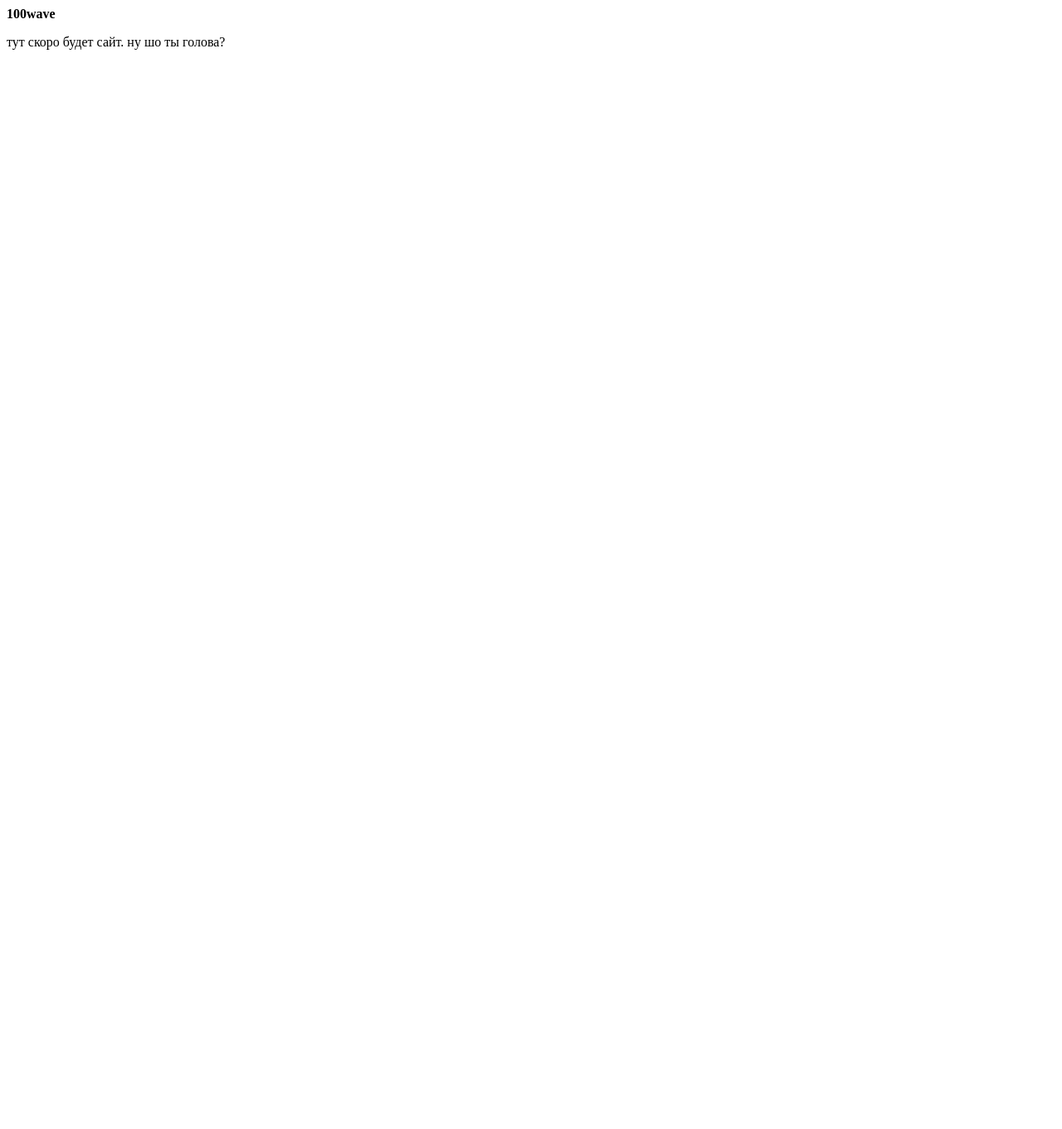
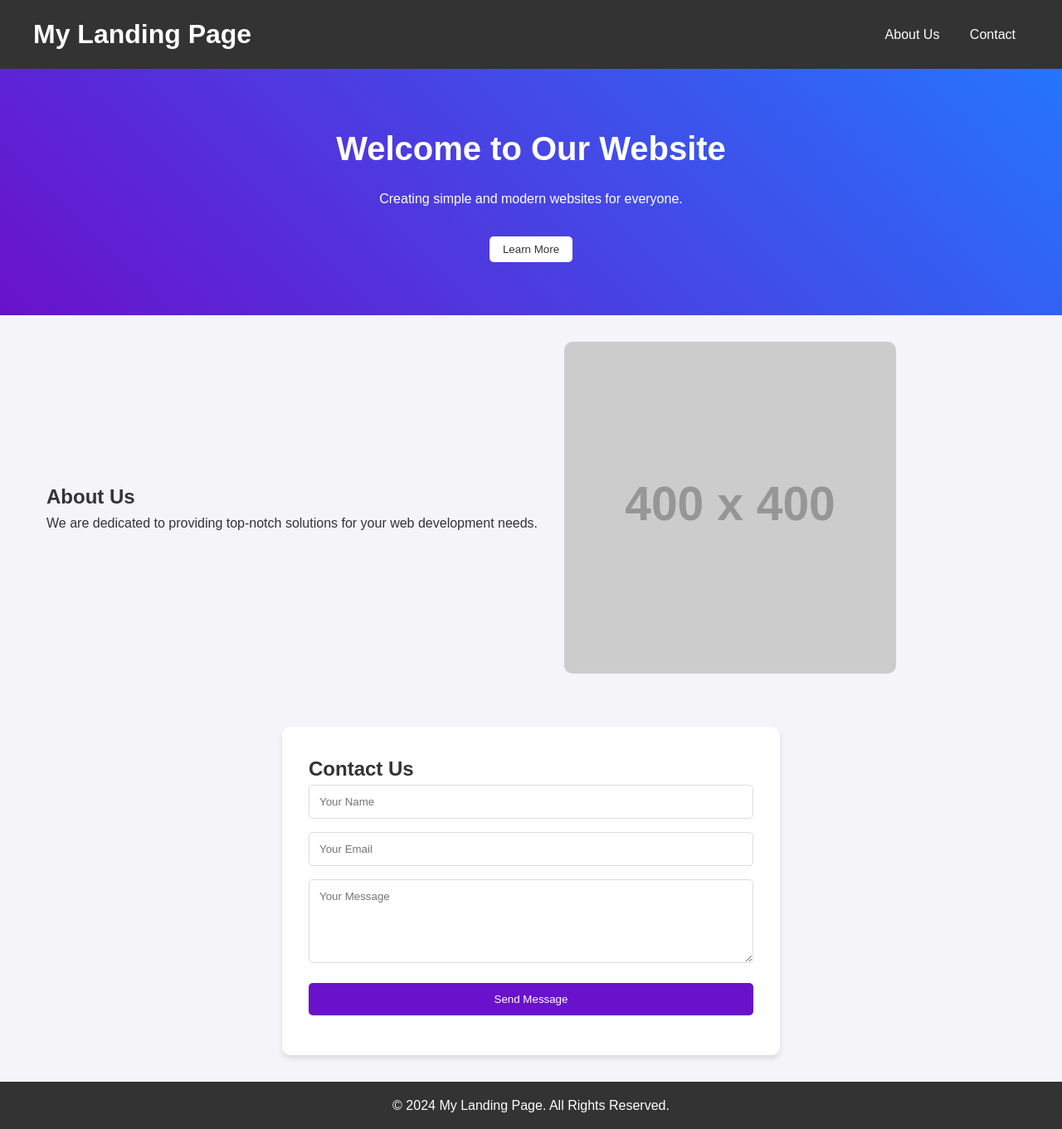
Before and after one commit to 100wave/home, a plain HTML site: page index.html in a window 1280 px wide. Shown: the whole page at 83% size. Before the commit the page ends 800 px from the top, so only its background shows below. Drawn offline with Linux system fonts and the light colour scheme; placeholder pictures from the web are drawn by us.

Commit message:
Update index.html

```diff
--- a/index.html
+++ b/index.html
@@ -1,12 +1,159 @@
 <!DOCTYPE html>
-<html lang="ua">
-  <head>
+<html lang="en">
+<head>
     <meta charset="UTF-8">
     <meta name="viewport" content="width=device-width, initial-scale=1.0">
-    <title>100wave</title>
-  </head>
-  <body>
-    <b>100wave</b>
-    <p>тут скоро будет сайт. ну шо ты голова?</p>
-  </body>
+    <title>Modern Landing Page</title>
+    <style>
+        * {
+            margin: 0;
+            padding: 0;
+            box-sizing: border-box;
+            font-family: Arial, sans-serif;
+        }
+
+        body {
+            line-height: 1.6;
+            color: #333;
+            background: #f4f4f9;
+            margin: 0;
+        }
+
+        header {
+            background: #333;
+            color: #fff;
+            padding: 1rem;
+        }
+
+        header .container {
+            display: flex;
+            justify-content: space-between;
+            align-items: center;
+            max-width: 1200px;
+            margin: auto;
+        }
+
+        header nav a {
+            color: #fff;
+            text-decoration: none;
+            margin: 0 1rem;
+        }
+
+        .hero {
+            background: linear-gradient(45deg, #6a11cb, #2575fc);
+            color: #fff;
+            padding: 4rem 1rem;
+            text-align: center;
+        }
+
+        .hero h1 {
+            font-size: 2.5rem;
+            margin-bottom: 1rem;
+        }
+
+        .hero p {
+            margin-bottom: 2rem;
+        }
+
+        .hero button {
+            background: #fff;
+            color: #333;
+            padding: 0.5rem 1rem;
+            border: none;
+            border-radius: 5px;
+            cursor: pointer;
+        }
+
+        .about {
+            padding: 2rem 1rem;
+            max-width: 1200px;
+            margin: auto;
+            display: flex;
+            gap: 2rem;
+            align-items: center;
+        }
+
+        .about img {
+            max-width: 100%;
+            height: auto;
+            border-radius: 10px;
+        }
+
+        .form {
+            background: #fff;
+            padding: 2rem;
+            max-width: 600px;
+            margin: 2rem auto;
+            border-radius: 10px;
+            box-shadow: 0 4px 6px rgba(0, 0, 0, 0.1);
+        }
+
+        .form input, .form textarea, .form button {
+            width: 100%;
+            margin-bottom: 1rem;
+            padding: 0.75rem;
+            border: 1px solid #ddd;
+            border-radius: 5px;
+        }
+
+        .form button {
+            background: #6a11cb;
+            color: #fff;
+            border: none;
+            cursor: pointer;
+        }
+
+        footer {
+            text-align: center;
+            padding: 1rem;
+            background: #333;
+            color: #fff;
+        }
+
+        footer a {
+            color: #fff;
+            text-decoration: none;
+            margin: 0 0.5rem;
+        }
+    </style>
+</head>
+<body>
+    <header>
+        <div class="container">
+            <h1>My Landing Page</h1>
+            <nav>
+                <a href="#about">About Us</a>
+                <a href="#contact">Contact</a>
+            </nav>
+        </div>
+    </header>
+
+    <section class="hero">
+        <h1>Welcome to Our Website</h1>
+        <p>Creating simple and modern websites for everyone.</p>
+        <button>Learn More</button>
+    </section>
+
+    <section id="about" class="about">
+        <div>
+            <h2>About Us</h2>
+            <p>We are dedicated to providing top-notch solutions for your web development needs.</p>
+        </div>
+        <img src="https://via.placeholder.com/400" alt="About Us">
+    </section>
+
+    <section id="contact" class="form">
+        <h2>Contact Us</h2>
+        <form>
+            <input type="text" placeholder="Your Name" required>
+            <input type="email" placeholder="Your Email" required>
+            <textarea placeholder="Your Message" rows="5" required></textarea>
+            <button type="submit">Send Message</button>
+        </form>
+    </section>
+
+    <footer>
+        <p>&copy; 2024 My Landing Page. All Rights Reserved.</p>
+    </footer>
+</body>
 </html>
```
